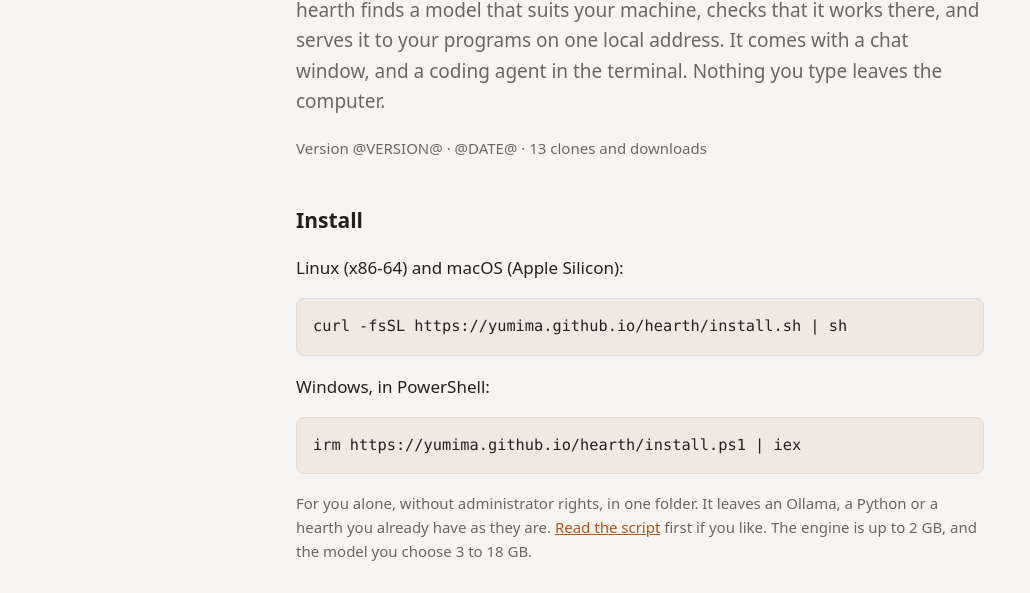
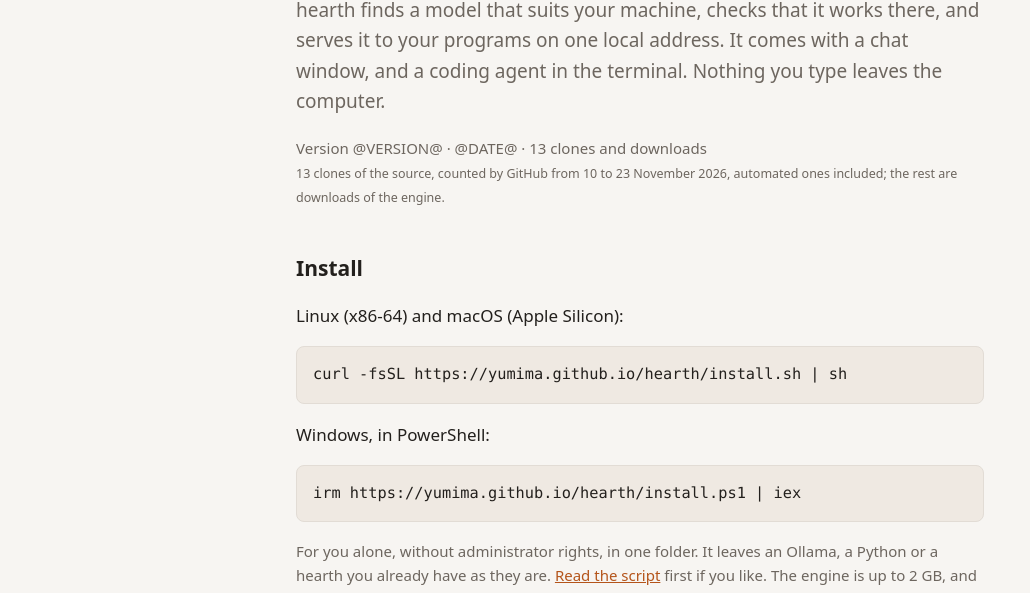
Before and after one commit to yumima/hearth, a plain HTML site: page site/index.html in a window 1280 px wide. Shown: the part 181-774 px from the top of the page, without its empty margins (0-1030 px from the left). Drawn offline with Linux system fonts and the light colour scheme; no server answers.

Commit message:
site: what the count is made of
Co-Authored-By: Claude Opus 5.5 <noreply@anthropic.com>

```diff
--- a/site/index.html
+++ b/site/index.html
@@ -13,7 +13,7 @@
   <h1>AI models on your own computer</h1>
   <p class="lead">hearth finds a model that suits your machine, checks that it works there, and serves it to your programs on one local address. It comes with a chat window, and a coding agent in the terminal. Nothing you type leaves the computer.</p>
 
-  <p class="dim">Version @VERSION@ · @DATE@ · <span id="count" data-base="13" title="13 clones of the source that GitHub counted from 10 to 23 November 2026, automated ones included, and the downloads of the engine">13</span> clones and downloads</p>
+  <p class="dim">Version @VERSION@ · @DATE@ · <span id="count" data-base="13">13</span> clones and downloads<br><small>13 clones of the source, counted by GitHub from 10 to 23 November 2026, automated ones included; the rest are downloads of the engine.</small></p>
   <script>
   (function () {
     var el = document.getElementById("count"), base = +el.dataset.base;
```
Also changed, not shown: 1 other file.
